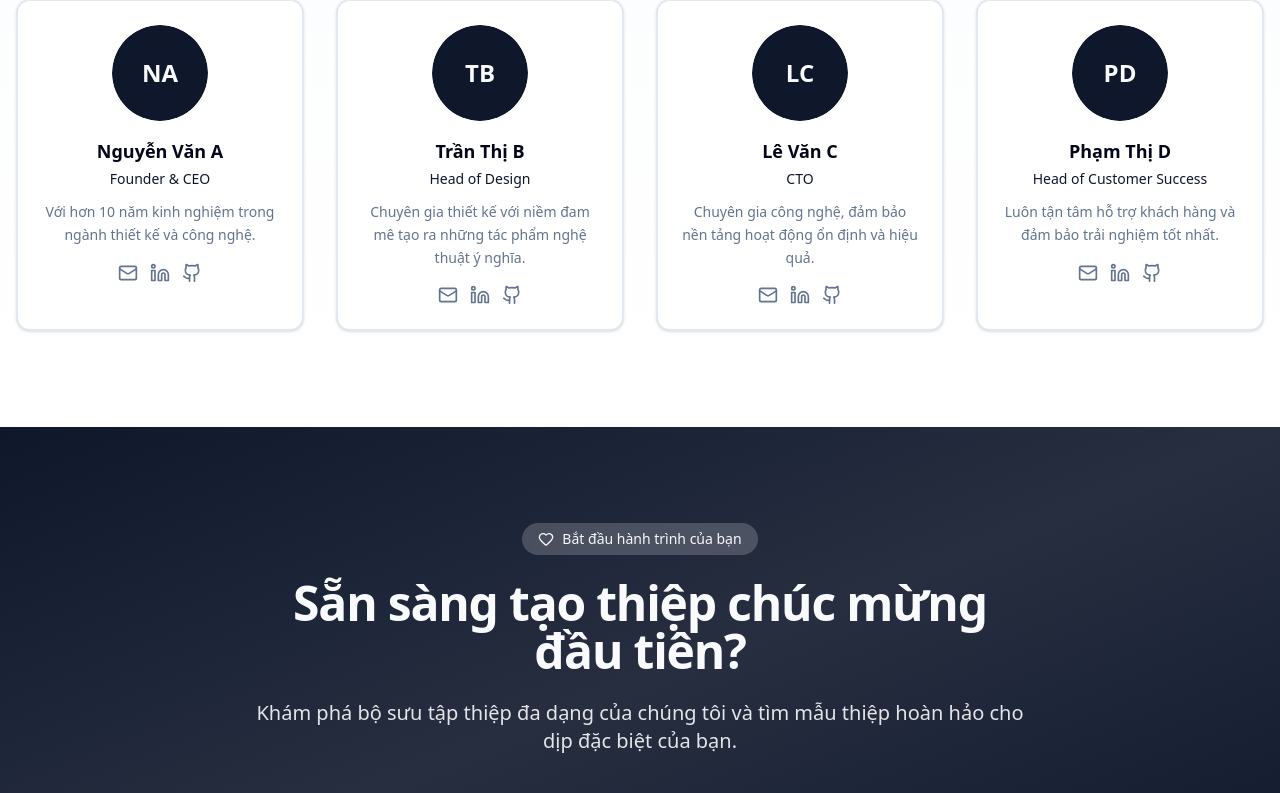
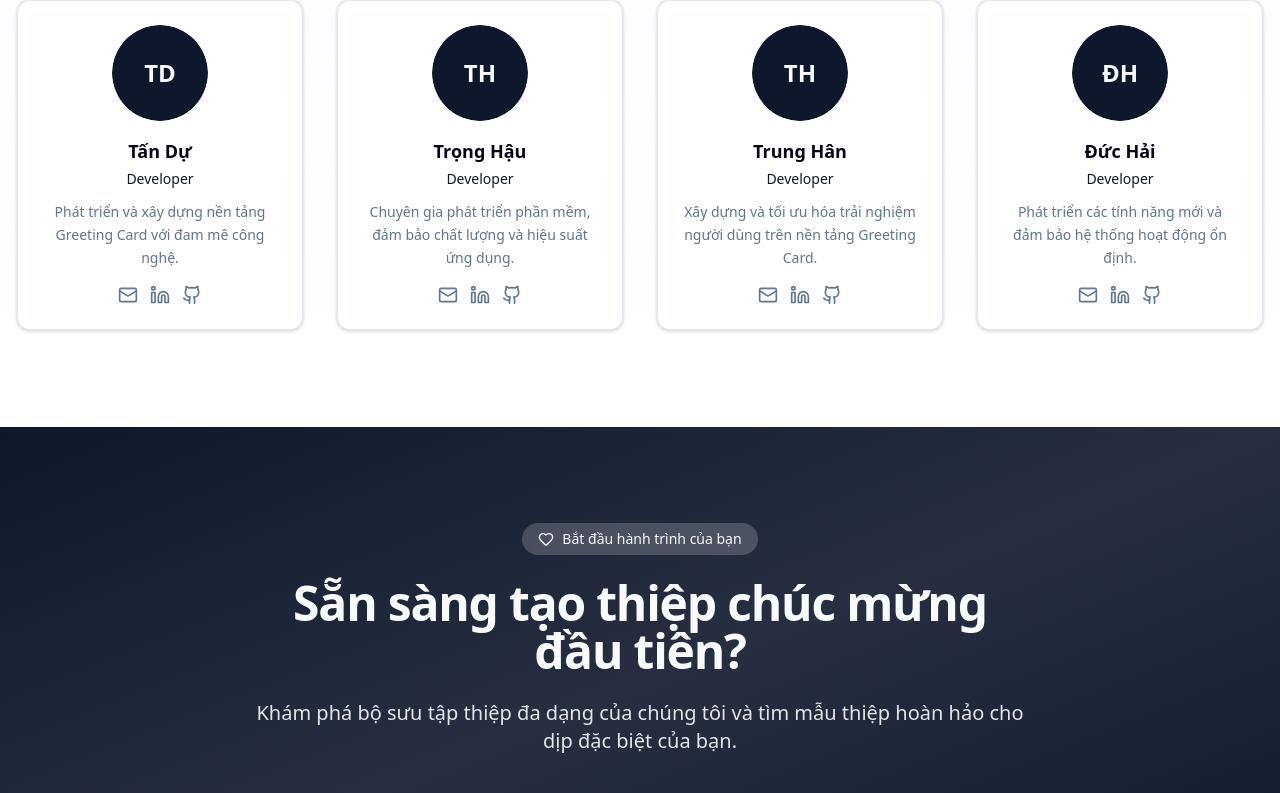
Before and after one commit to itstandu/greeting-card, a Next.js app in the folder greeting-card-web/: page /about in a window 1280 px wide. Shown: the part 4274-5067 px from the top of the page. Built offline with nearby package versions, Linux system fonts and the light colour scheme; no server answers.

Commit message:
feat(web): update AboutTeam component with new team members and their details

```diff
--- a/greeting-card-web/components/about/AboutTeam.tsx
+++ b/greeting-card-web/components/about/AboutTeam.tsx
@@ -4,40 +4,40 @@ import { Github, Linkedin, Mail } from 'lucide-react';
 
 const teamMembers = [
   {
-    name: 'Nguyễn Văn A',
-    role: 'Founder & CEO',
-    description: 'Với hơn 10 năm kinh nghiệm trong ngành thiết kế và công nghệ.',
-    initials: 'NA',
-    email: 'nguyenvana@example.com',
+    name: 'Tấn Dự',
+    role: 'Developer',
+    description: 'Phát triển và xây dựng nền tảng Greeting Card với đam mê công nghệ.',
+    initials: 'TD',
+    email: 'tandu542003@gmail.com',
     linkedin: 'https://linkedin.com',
-    github: 'https://github.com',
+    github: 'https://github.com/itstandu',
   },
   {
-    name: 'Trần Thị B',
-    role: 'Head of Design',
-    description: 'Chuyên gia thiết kế với niềm đam mê tạo ra những tác phẩm nghệ thuật ý nghĩa.',
-    initials: 'TB',
-    email: 'tranthib@example.com',
+    name: 'Trọng Hậu',
+    role: 'Developer',
+    description: 'Chuyên gia phát triển phần mềm, đảm bảo chất lượng và hiệu suất ứng dụng.',
+    initials: 'TH',
+    email: 'phantronghau.dev@gmail.com',
     linkedin: 'https://linkedin.com',
-    github: 'https://github.com',
+    github: 'https://github.com/Phan-Trong-Hau',
   },
   {
-    name: 'Lê Văn C',
-    role: 'CTO',
-    description: 'Chuyên gia công nghệ, đảm bảo nền tảng hoạt động ổn định và hiệu quả.',
-    initials: 'LC',
-    email: 'levanc@example.com',
+    name: 'Trung Hân',
+    role: 'Developer',
+    description: 'Xây dựng và tối ưu hóa trải nghiệm người dùng trên nền tảng Greeting Card.',
+    initials: 'TH',
+    email: 'letrunghan1692003@gmail.com',
     linkedin: 'https://linkedin.com',
-    github: 'https://github.com',
+    github: 'https://github.com/LeTrungHan',
   },
   {
-    name: 'Phạm Thị D',
-    role: 'Head of Customer Success',
-    description: 'Luôn tận tâm hỗ trợ khách hàng và đảm bảo trải nghiệm tốt nhất.',
-    initials: 'PD',
-    email: 'phamthid@example.com',
+    name: 'Đức Hải',
+    role: 'Developer',
+    description: 'Phát triển các tính năng mới và đảm bảo hệ thống hoạt động ổn định.',
+    initials: 'ĐH',
+    email: 'buiduchai276@gmail.com',
     linkedin: 'https://linkedin.com',
-    github: 'https://github.com',
+    github: 'https://github.com/BDucHai-dev',
   },
 ];
 
```
